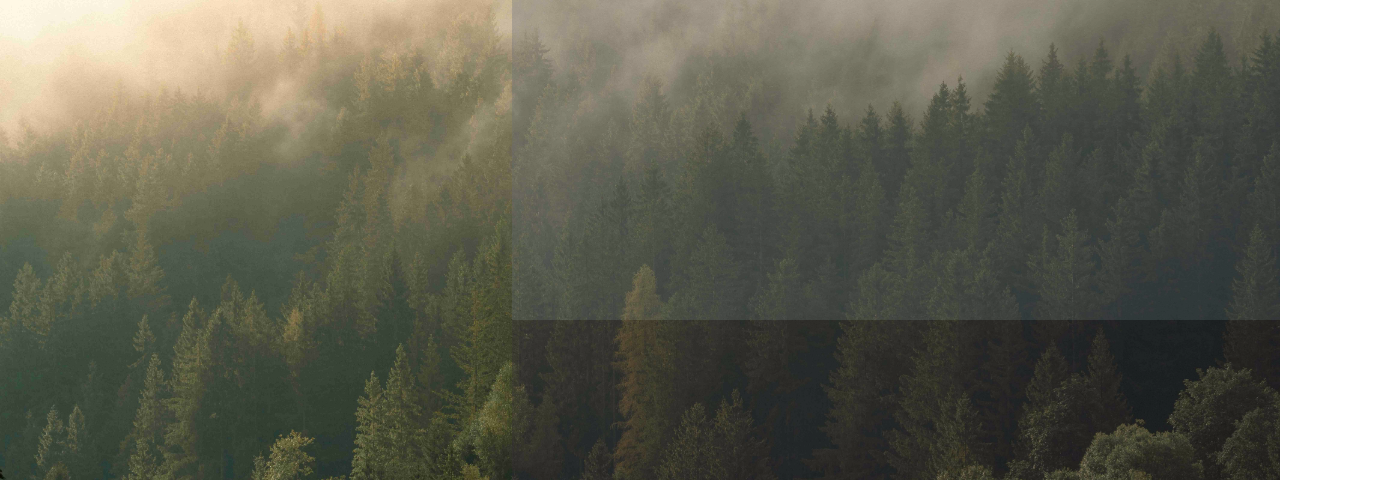
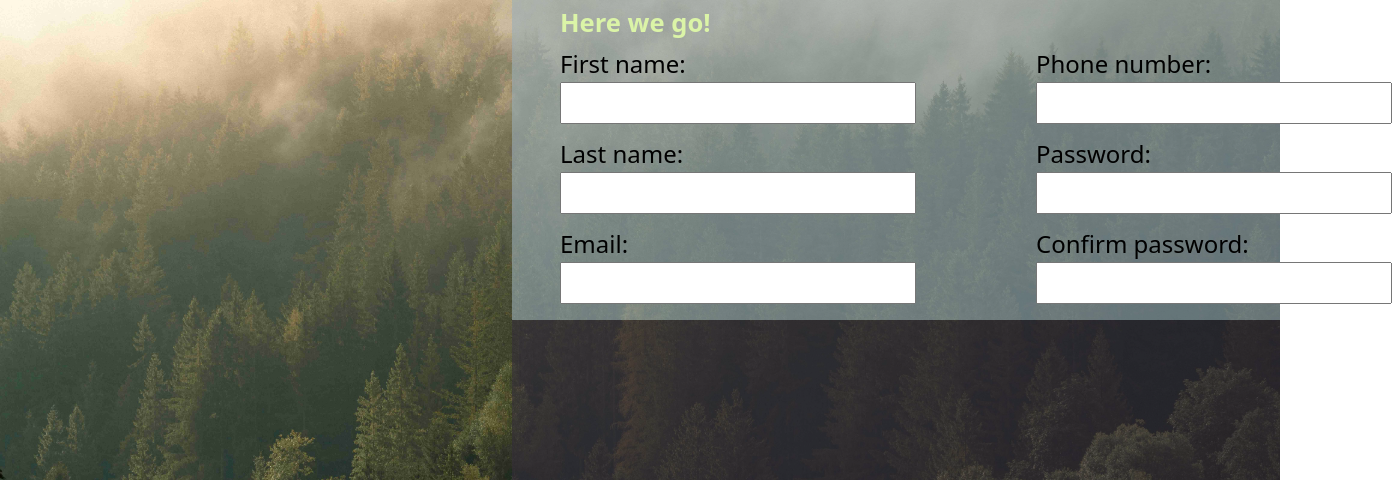
Before and after one commit to underark/top-sign-up, a plain HTML site: page index.html in a window 1280 px wide. Shown: the part 320-800 px from the top of the page, 1392 px wide, since content can reach past the window. Drawn offline with Linux system fonts and the light colour scheme.

Commit message:
Form added
Labels and inputs added with form as flex container divided into column flex containers

```diff
--- a/index.html
+++ b/index.html
@@ -12,8 +12,8 @@
             <div class="title">ODIN</div>
             <img src="./images/odin-lined.png" alt="Logo of The Odin Project">
         </div>
-        <div class="right panel">
-            <div class="top">
+        <div class="right">
+            <div class="top panel">
                 <h1>This isn't a real service. It's just a nice (?) looking website with a dramatic background.
                     Go ahead and sign up; it's time to make your dreams a reality.
                 </h1>
@@ -22,9 +22,28 @@
                 </h1>
             </div>
             <div class="middle">
+                <h1>Here we go!</h1>
+                <form action="/" method="post">
+                    <div class="column">
+                        <label for="first-name">First name:</label>
+                        <input type="text" id="first-name" name="first">
+                        <label for="last-name">Last name:</label>
+                        <input type="text" id="last-name" name="last">
+                        <label for="email">Email:</label>
+                        <input type="email" id="email" name="email">
+                    </div>
 
+                    <div class="column">
+                        <label for="phone-number">Phone number:</label>
+                        <input type="tel" id="phone-number" name="phone">
+                        <label for="password">Password:</label>
+                        <input type="password" id="password" name="password">
+                        <label for="password-confirm">Confirm password:</label>
+                        <input type="password" id="password-confirm">
+                    </div>
+                </form>
             </div>
-            <div class="bottom">
+            <div class="bottom panel">
 
             </div>
         </div>
--- a/styles.css
+++ b/styles.css
@@ -6,6 +6,8 @@
 :root {
 	font-family: system-ui, "Segoe UI", Roboto, Helvetica, Arial, sans-serif, "Apple Color Emoji", "Segoe UI Emoji", "Segoe UI Symbol";
 	font-size: 24px;
+	--panel-color: rgba(53, 45, 57, 0.6);
+	--form-color: rgba(156,175,183, 0.6);
 }
 
 /* CSS reset courtesy of Josh W Comeau at https://www.joshwcomeau.com/css/custom-css-reset/ */
@@ -73,6 +75,10 @@ h1, h2, h3, h4, h5, h6 {
 	background-repeat: no-repeat;
 }
 
+.panel {
+	background-color: var(--panel-color);
+}
+
 .left {
 	display: flex;
 	justify-content: center;
@@ -104,27 +110,41 @@ h1, h2, h3, h4, h5, h6 {
 	display: flex;
 	flex-direction: column;
 	justify-content: space-evenly;
-	margin-left: 2rem;
 	height: 40vh;
 	min-height: 10rem;
 }
 
 .middle {
-	height: max(40vh, 10rem);
-	background-color: #9CAFB7;
-	opacity: 0.5;
+	display: flex;
+	flex-direction: column;
+	justify-content: space-evenly;
+	height: max(40vh);
+	min-height: 10rem;
+	background-color: var(--form-color);
 }
 
 .bottom {
 	height: max(20vh, 5rem);
 }
 
-.panel {
-	background-color: #352D39;
-	opacity: 0.33;
+.column {
+	display: flex;
+	flex-direction: column;
+}
+
+
+form {
+	display: flex;
+	gap: 5rem;
+	margin-left: 2rem;
+}
+
+input {
+	margin-bottom: 0.5rem;
 }
 
 h1 {
 	color: #DBF4A7;
+	margin-left: 2rem;
 	font-size: clamp(0.5rem, 2vw, 3rem);
 }
```
